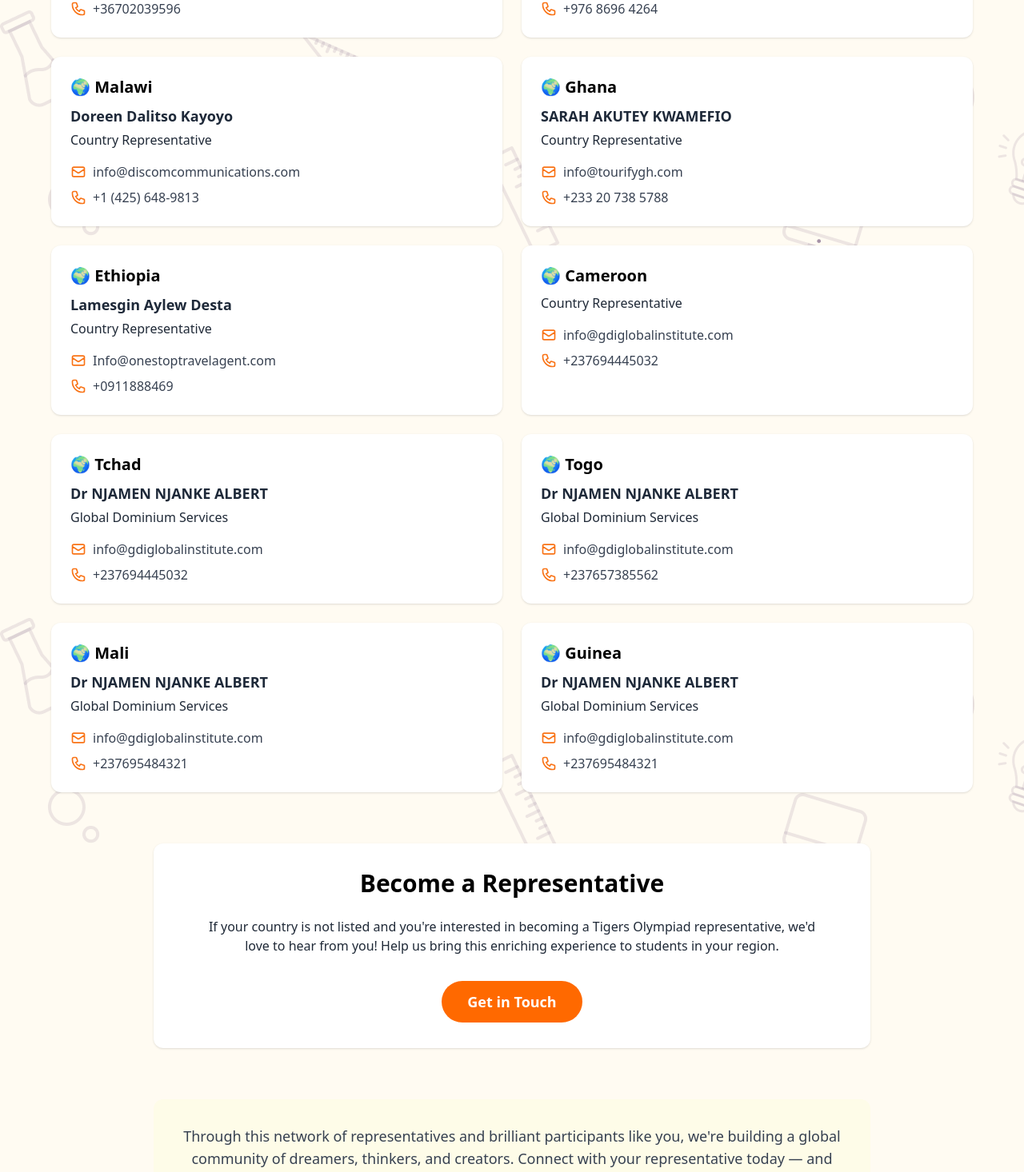
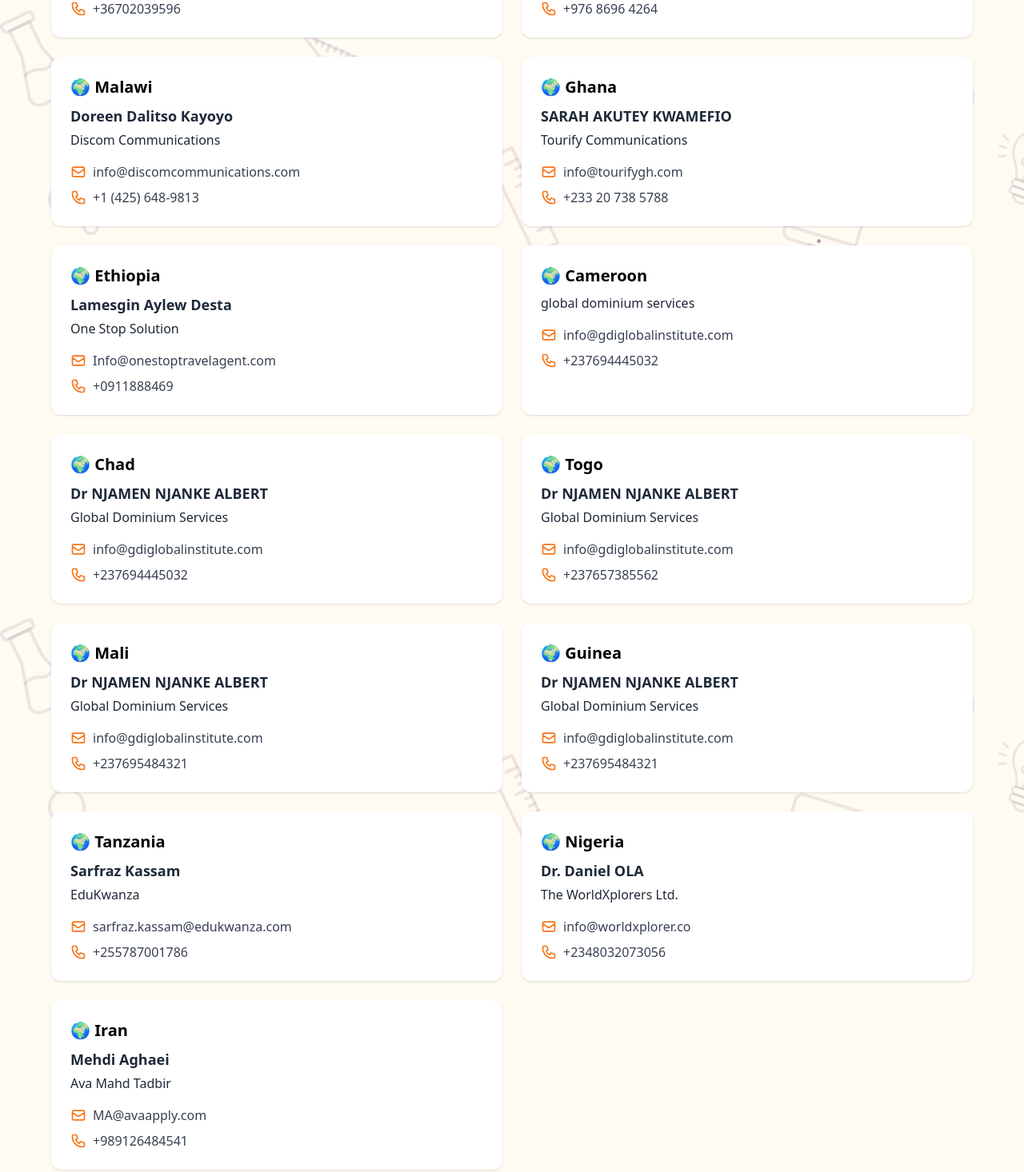
Before and after one commit to VladNaboka/olympiad_tiger_site, a Next.js app: page /representatives in a window 1280 px wide. Shown: the part 1359-2825 px from the top of the page at 80% size. Built offline with nearby package versions, Linux system fonts and the light colour scheme.

Commit message:
update new system

```diff
--- a/src/app/news/page.js
+++ b/src/app/news/page.js
@@ -149,7 +149,13 @@
               <a href="http://www.qe.org" className="text-purple-600 underline hover:text-purple-800 text-base md:text-lg">
                 www.qe.org
               </a>
-              <p className="text-sm md:text-base text-gray-600 mt-2">download the brochure</p>
+              <a
+                href="/files_download/ART 2026.pdf"
+                download
+                className="text-sm md:text-base text-gray-600 mt-2 hover:text-purple-600 cursor-pointer underline block"
+              >
+                download the brochure
+              </a>
             </div>
           </div>
         </div>
--- a/src/app/representatives/page.js
+++ b/src/app/representatives/page.js
@@ -32,7 +32,7 @@
     id: 4,
     country: "Malawi",
     name: "Doreen Dalitso Kayoyo",
-    role: "Country Representative",
+    role: "Discom Communications",
     email: "info@discomcommunications.com",
     phone: "+1 (425) 648-9813"
   },
@@ -40,7 +40,7 @@
     id: 5,
     country: "Ghana",
     name: "SARAH AKUTEY KWAMEFIO",
-    role: "Country Representative",
+    role: "Tourify Communications",
     email: "info@tourifygh.com",
     phone: "+233 20 738 5788"
   },
@@ -48,7 +48,7 @@
     id: 6,
     country: "Ethiopia",
     name: "Lamesgin Aylew Desta ",
-    role: "Country Representative",
+    role: "One Stop Solution",
     email: "Info@onestoptravelagent.com",
     phone: "+0911888469"
   },
@@ -56,13 +56,13 @@
     id: 7,
     country: "Cameroon",
     name: "",
-    role: "Country Representative",
+    role: "global dominium services",
     email: "info@gdiglobalinstitute.com",
     phone: "+237694445032"
   },
   {
     id: 8,
-    country: "Tchad",
+    country: "Chad",
     name: "Dr NJAMEN NJANKE ALBERT",
     role: "Global Dominium Services",
     email: "info@gdiglobalinstitute.com",
@@ -91,6 +91,30 @@
     role: "Global Dominium Services",
     email: "info@gdiglobalinstitute.com",
     phone: "+237695484321"
+  },
+  {
+    id: 12,
+    country: "Tanzania",
+    name: "Sarfraz Kassam",
+    role: "EduKwanza",
+    email: "sarfraz.kassam@edukwanza.com",
+    phone: "+255787001786"
+  },
+  {
+    id: 13,
+    country: "Nigeria",
+    name: "Dr. Daniel OLA",
+    role: "The WorldXplorers Ltd.",
+    email: "info@worldxplorer.co",
+    phone: "+2348032073056"
+  },
+  {
+    id: 14,
+    country: "Iran",
+    name: "Mehdi Aghaei",
+    role: "Ava Mahd Tadbir",
+    email: "MA@avaapply.com",
+    phone: "+989126484541"
   },
 ];
 
```
Also changed, not shown: 1 other file (tests, documents, lock files or other folders).
